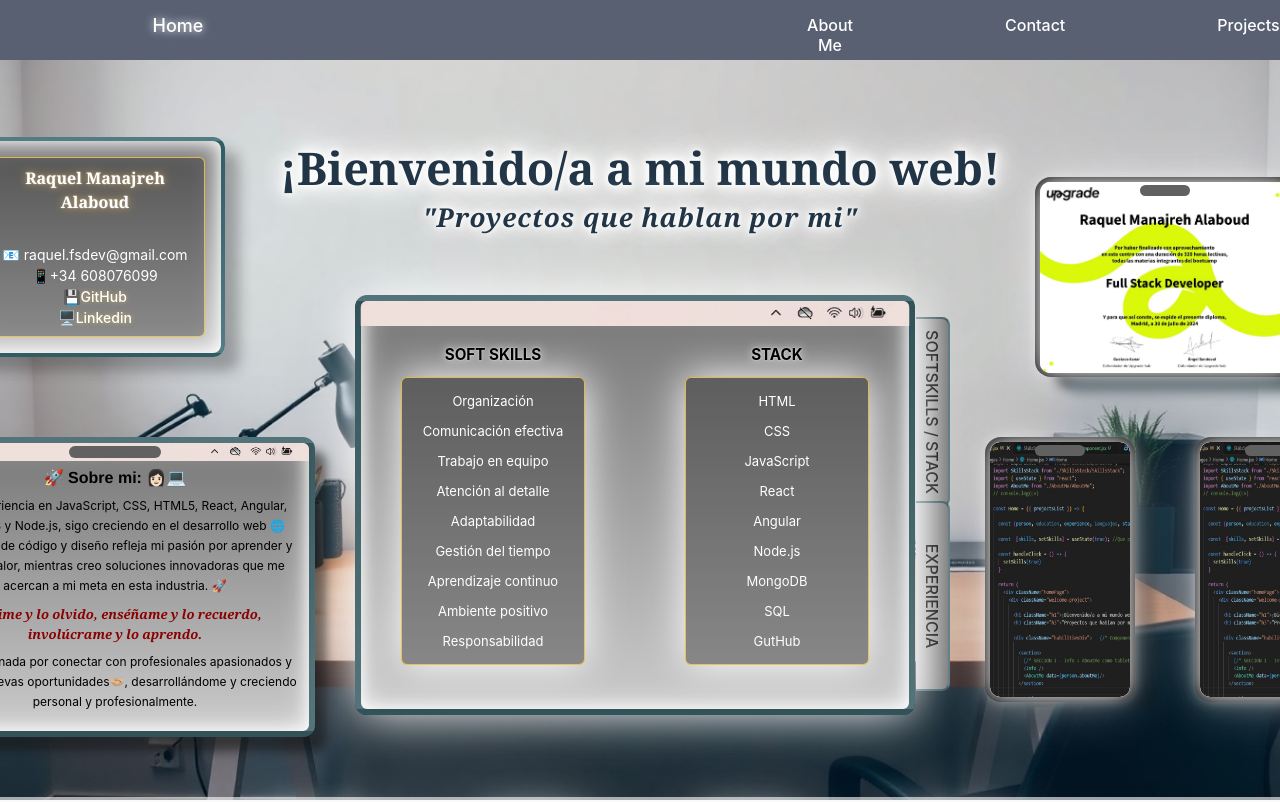
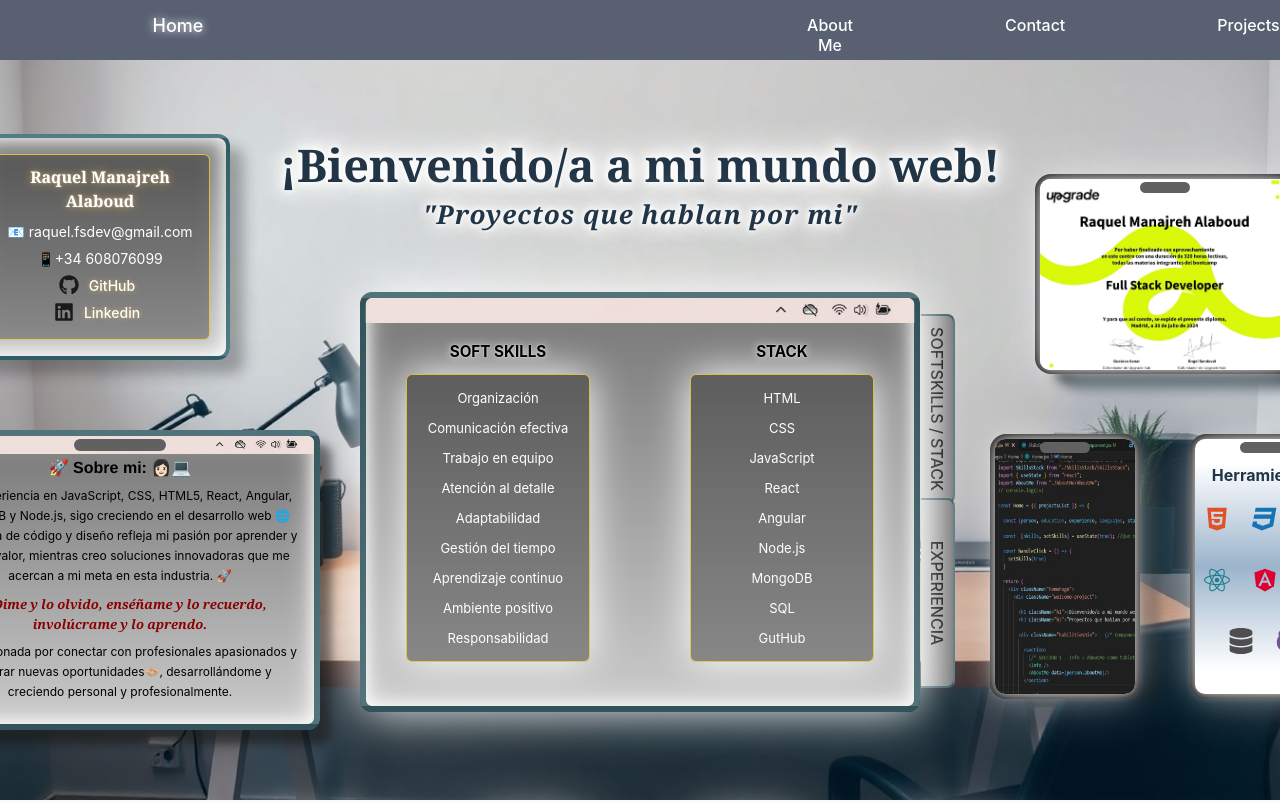
Before and after one commit to raquel-manajreh/Portfolio-Personal, a React (Vite) app: page / in a window 1280 px wide. Shown: the top 802 px of the page. Built offline with nearby package versions, Linux system fonts and the light colour scheme.

Commit message:
seccion 3 finalmente acabada

```diff
--- a/package.json
+++ b/package.json
@@ -12,7 +12,7 @@
   "dependencies": {
     "react": "^18.2.0",
     "react-dom": "^18.2.0",
-    "react-icons": "^5.3.0",
+    "react-icons": "^5.5.0",
     "react-router-dom": "^7.0.2"
   },
   "devDependencies": {
--- a/src/Pages/Home/AboutMe/AboutMe.css
+++ b/src/Pages/Home/AboutMe/AboutMe.css
@@ -3,7 +3,7 @@
     width: 400px;
     height: 300px;
     left: -110px;
-    bottom: 20px;
+    bottom: 30px;
     box-sizing: border-box;
     text-align: center;
     line-height: 20px;
@@ -46,9 +46,11 @@
     transform: translateX(-50%);
     z-index: 20;
 }
+
 .aboutMeInfo{
     padding: 4px 10px;
     font-size: 12px;
+    margin-top: -6px;
 }
 
 .aboutMeInfo:nth-child(1) {
--- a/src/Pages/Home/CodeComponent/CodeComponent.css
+++ b/src/Pages/Home/CodeComponent/CodeComponent.css
@@ -1,4 +1,3 @@
-
 .section3{
     justify-items: center;
     margin-right: -90px;
@@ -9,17 +8,21 @@
     width: 250px;
     margin-bottom: 60px;
 }
+.tablet2:hover{
+    transition: transform 0.4s ease;
+    transform: scale(1.5);
+}
 .tittleImage{
     width: 112%;
     margin-top: 28px;    /* object-fit: cover; */
 }
-
 
 .smartphoneCode{
     width: 140px;
     height: 260px;
     box-shadow: 20px 4px 8px rgba(0, 0, 0, 0.3);
 }
+
 .codeImage{
     width: 100%;
     height: 110%;
@@ -28,5 +31,23 @@
 
 .divSmartphones{
     display: flex;
-    gap: 60px;
+    gap: 50px;
 }
+
+.screenIcons{
+    font-size: 26px;
+}
+.screenIcons:hover{
+    transition: transform 0.3s ease;
+    transform: scale(1.6);
+}
+
+.iconsSpan{
+    display:flex;
+    flex-wrap: wrap;
+    justify-content: center;
+    gap: 10px;
+}
+.smartphoneIcons{
+    background: linear-gradient(to bottom, #ffffff, #9bb4cb, #ffffff);
+}
--- a/src/Pages/Home/CodeComponent/CodeComponent.jsx
+++ b/src/Pages/Home/CodeComponent/CodeComponent.jsx
@@ -1,6 +1,7 @@
 import "./CodeComponent.css";
 import image from "../../../images/code-Image.jpg";
 import tittleImage from "../../../images/tituloBootcamp.jpg";
+import { FaHtml5 , FaCss3 , FaJs , FaReact , FaAngular , FaNodeJs , FaDatabase , FaGithubAlt } from 'react-icons/fa';
 
 function CodeComponent() {
   return (
@@ -19,7 +20,17 @@ function CodeComponent() {
             </article>
             <article className="smartphone smartphoneCode">
               <div className="screen">
-                <img className="codeImage" src={image} alt="imagen-de-titulo" />
+                <span className="iconsSpan smartphoneIcons">
+                  <h4>Herramientas</h4>
+                  <p className="screenIcons"><FaHtml5 color="#E34F26" /></p>
+                  <p className="screenIcons"><FaCss3 color="#1572B6" /></p>
+                  <p className="screenIcons"><FaJs color="#D1B400" /></p>
+                  <p className="screenIcons"><FaReact color="#1C7C8C" /></p>
+                  <p className="screenIcons"><FaAngular color="#DD0031" /></p>
+                  <p className="screenIcons"><FaNodeJs color="#5A8F43" /></p>
+                  <p className="screenIcons"><FaDatabase color="#4E4E4E" /></p>
+                  <p className="screenIcons"><FaGithubAlt color="#6e5494" /></p>
+                </span>
               </div>
             </article>
         </div>
--- a/src/Pages/Home/Home.css
+++ b/src/Pages/Home/Home.css
@@ -138,7 +138,7 @@ text-shadow:
   align-items: center;
   justify-content: center;
   box-shadow:
-    0 0 15px rgba(255, 255, 255, 0.7),
+    0 0 10px rgba(255, 255, 255, 0.7),
     0 0 30px rgba(255, 255, 255, 0.4),
     0 0 60px rgba(255, 255, 255, 0.4);
 }
--- a/src/Pages/Home/Info/Info.css
+++ b/src/Pages/Home/Info/Info.css
@@ -22,27 +22,27 @@
     font-size: 14px;
     color: #ffffff;
     background-color: rgba(0, 0, 0, 0.3);
-    padding: 8px;
+    padding: 10px;
     border-radius: 6px;
     border: 1px solid rgba(255, 209, 69, 0.8);
-  }
-
-  img {
-    width: 100px;
-    border-radius: 10px;
-    margin-bottom: 10px;
   }
 
   .name {
     color: #ffffff;
     text-shadow: 0 0 10px rgba(255, 197, 91, 0.7), 0 0 2px rgba(255, 255, 255, 0.5);
     font-size: 16px;
+    margin-bottom: 8px;
+  }
+  p{
+    margin: 6px;
   }
 
   a {
     color: rgb(255, 255, 255) !important;
     text-decoration: none;
     text-shadow: 0 0 5px rgba(227, 190, 105, 0.8);
+    padding-left: 4px;
+    margin: 6px;
   }
   a:hover{
     color:#ffffff;
@@ -50,3 +50,7 @@
     font-size: 16px;
     text-shadow: 0 0 5px rgba(112, 244, 251, 0.8);
   }
+
+  .icons{
+    margin-bottom: -4px;
+  }
--- a/src/Pages/Home/Info/Info.jsx
+++ b/src/Pages/Home/Info/Info.jsx
@@ -1,12 +1,9 @@
-// Esto está importado en la Home, y la Home en el App, para que se vea en la web.
 import "./Info.css";
-// import fotoPerfil from "../../../images/foto1-CV.png";
-
+import { FaGithub, FaLinkedin } from 'react-icons/fa';
 
 function Info() {
   return (
     <div className="myInfo">
-    {/* <img  alt="Mi imagen" src={fotoPerfil}/>  */}
     <div className="card">
     <h2 className="name">
         Raquel Manajreh Alaboud
@@ -15,10 +12,8 @@ function Info() {
         📧 raquel.fsdev@gmail.com
       </p>
       <p>📱+34 608076099</p>
-      <p>💾<a className="rrss" href="https://github.com/raquel-manajreh" target="_blank">
-        GitHub
-        </a></p>
-        <p>🖥️<a className="rrss" href="https://www.linkedin.com/in/raquel-manajreh-alaboud-396811321/" target="_blank">
+      <p><FaGithub className="icons" style={{ color: '#1A1A1A', fontSize: '20px' }} /><a className="rrss" href="https://github.com/raquel-manajreh" target="_blank">GitHub</a></p>
+        <p><FaLinkedin className="icons" style={{ color: '#1A1A1A', fontSize: '20px' }} /><a className="rrss" href="https://www.linkedin.com/in/raquel-manajreh-alaboud-396811321/" target="_blank">
         Linkedin
         </a></p>
     </div>
```
Also changed, not shown: 1 other file (tests, documents, lock files or other folders).
